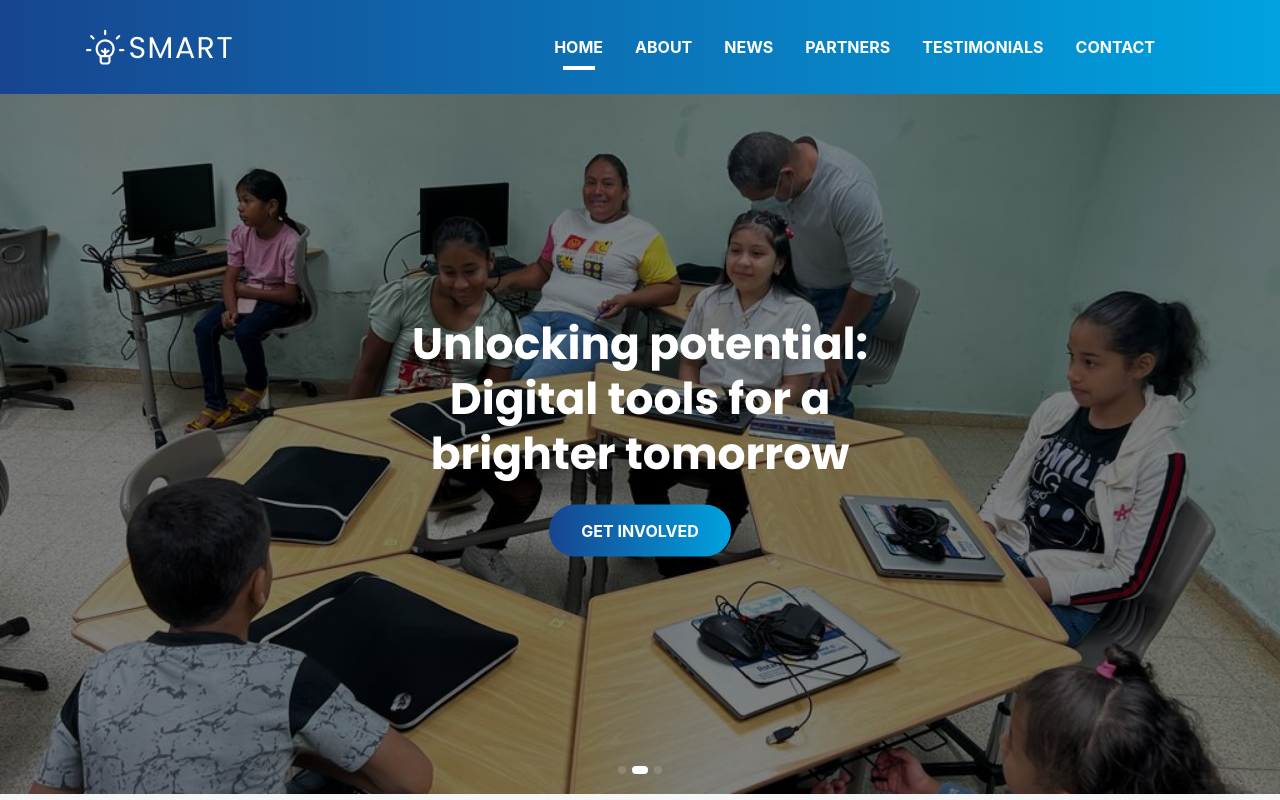
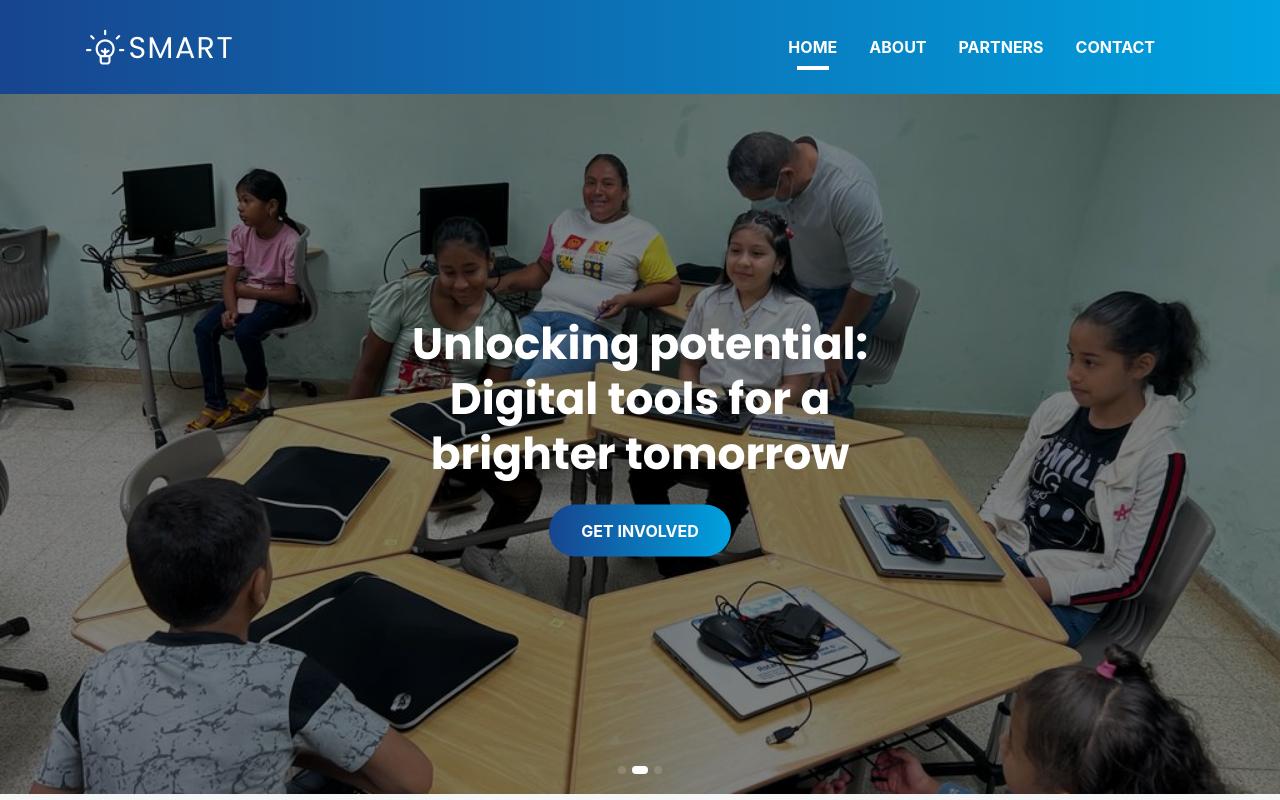
Before and after one commit to barustudio/rotaryedutechforpanama_landing, a Svelte app: page / in a window 1280 px wide. Shown: the top 800 px of the page. Built offline with nearby package versions, Linux system fonts and the light colour scheme.

Commit message:
feat: disable incomplete sections

```diff
--- a/src/App.svelte
+++ b/src/App.svelte
@@ -1,12 +1,12 @@
 <script>
   import About from "./About.svelte";
-  import CallToAction from "./CallToAction.svelte";
+  // import CallToAction from "./CallToAction.svelte";
   import Contact from "./Contact.svelte";
   import Header from "./Header.svelte";
-  import News from "./News.svelte";
+  // import News from "./News.svelte";
   import Partners from "./Partners.svelte";
   import Preloader from "./Preloader.svelte";
-  import Testimonials from "./Testimonials.svelte";
+  // import Testimonials from "./Testimonials.svelte";
   import BackToTopButton from "./lib/BackToTopButton.svelte";
 </script>
 
@@ -14,10 +14,10 @@
   <Preloader />
   <Header />
   <About />
-  <News />
+  <!-- <News /> -->
   <Partners />
-  <CallToAction />
-  <Testimonials />
+  <!-- <CallToAction /> -->
+  <!-- <Testimonials /> -->
   <Contact />
   <BackToTopButton />
 </div>
--- a/src/data.json
+++ b/src/data.json
@@ -140,21 +140,9 @@
         "active": false
       },
       {
-        "id": 3,
-        "name": "NEWS",
-        "href": "#news",
-        "active": false
-      },
-      {
         "id": 4,
         "name": "PARTNERS",
         "href": "#partners",
-        "active": false
-      },
-      {
-        "id": 5,
-        "name": "TESTIMONIALS",
-        "href": "#testimonials",
         "active": false
       },
       {
```
